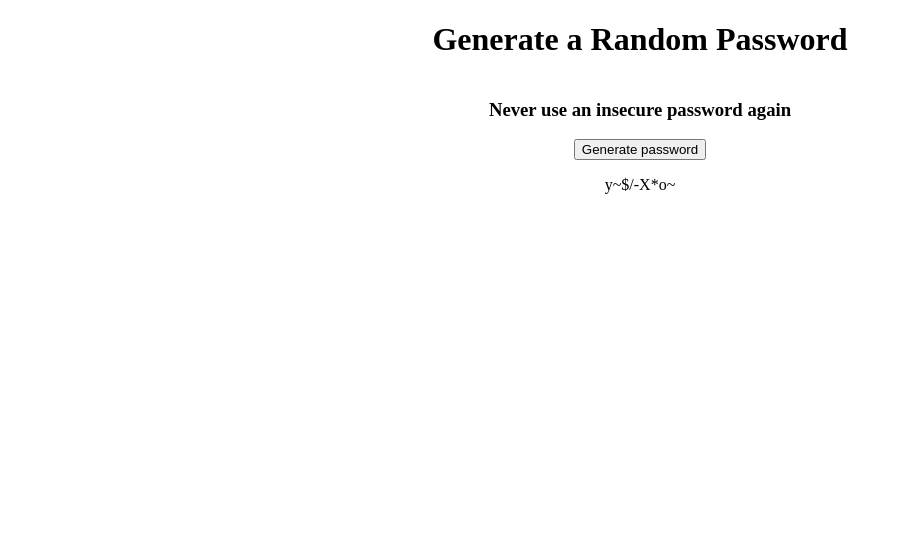
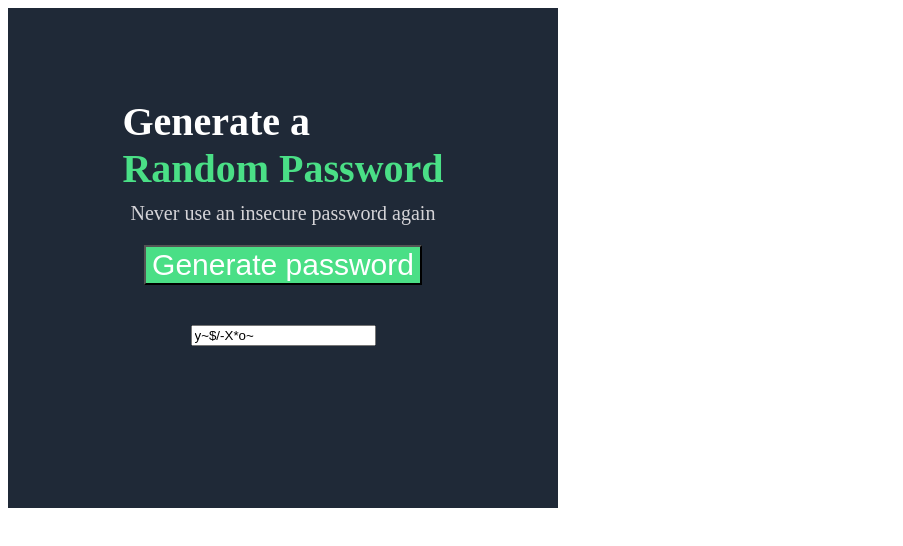
Before and after one commit to AhsenZafar/Password-Generator, a plain HTML site: page index.html in a window 1280 px wide. Shown: the whole page, without its empty margins (0-903 px from the left). Drawn offline with Linux system fonts and the light colour scheme.

Commit message:
added styling
added basic css styling

```diff
--- a/code.js
+++ b/code.js
@@ -18,7 +18,7 @@ function passwordGen(){
         password += char
 
     }
-    password1.textContent = password
+    password1.value = password
 
 }
 
--- a/index.html
+++ b/index.html
@@ -8,13 +8,15 @@
     <link rel="stylesheet" href="./style.css">
 </head>
 <body>
-    <h1>Generate a <span>Random Password</span></h1>
+    <div id = "container">
+        <h1>Generate a <br><span id ="styley">Random Password</span></h1>
     <h3>Never use an insecure password again</h3>
     <button id ="generate" onclick="passwordGen()">Generate password</button>
     <div id ="password-container">
-        <p id  ="password1">Password</p>
-        <p id ="password2"></p>
+        <input type="text" name="" placeholder="Create password" id="password1" readonly>
     </div>
+    </div>
+
 
 
         <script  src="./code.js"></script>
--- a/style.css
+++ b/style.css
@@ -1,6 +1,37 @@
-body {
+#container{
     margin: 0;
     display: flex;
     flex-direction: column;
     align-items: center;
+    background: #1F2937;
+    width: 550px;
+    height: 500px
 }
+h1{
+    margin-top: 90px;
+    font-family: "Karla";
+    font-style: normal;
+    font-size: 40px;
+    color: #fff;
+    margin-bottom: 10px;
+
+}
+#styley{
+    color:#4ADF86;
+
+}
+h3{
+    color: #d5d4d8;
+    font-weight: 400;
+    font-family: initial;
+    font-size: 20px;
+    margin-top: 0px
+}
+#generate{
+    background: #4ADF86;
+    color:white;
+    font-size: 30px;
+    font-weight: 350
+    padding: 9px 17px 9px 15px;
+    margin-bottom: 40px;
+}
```
